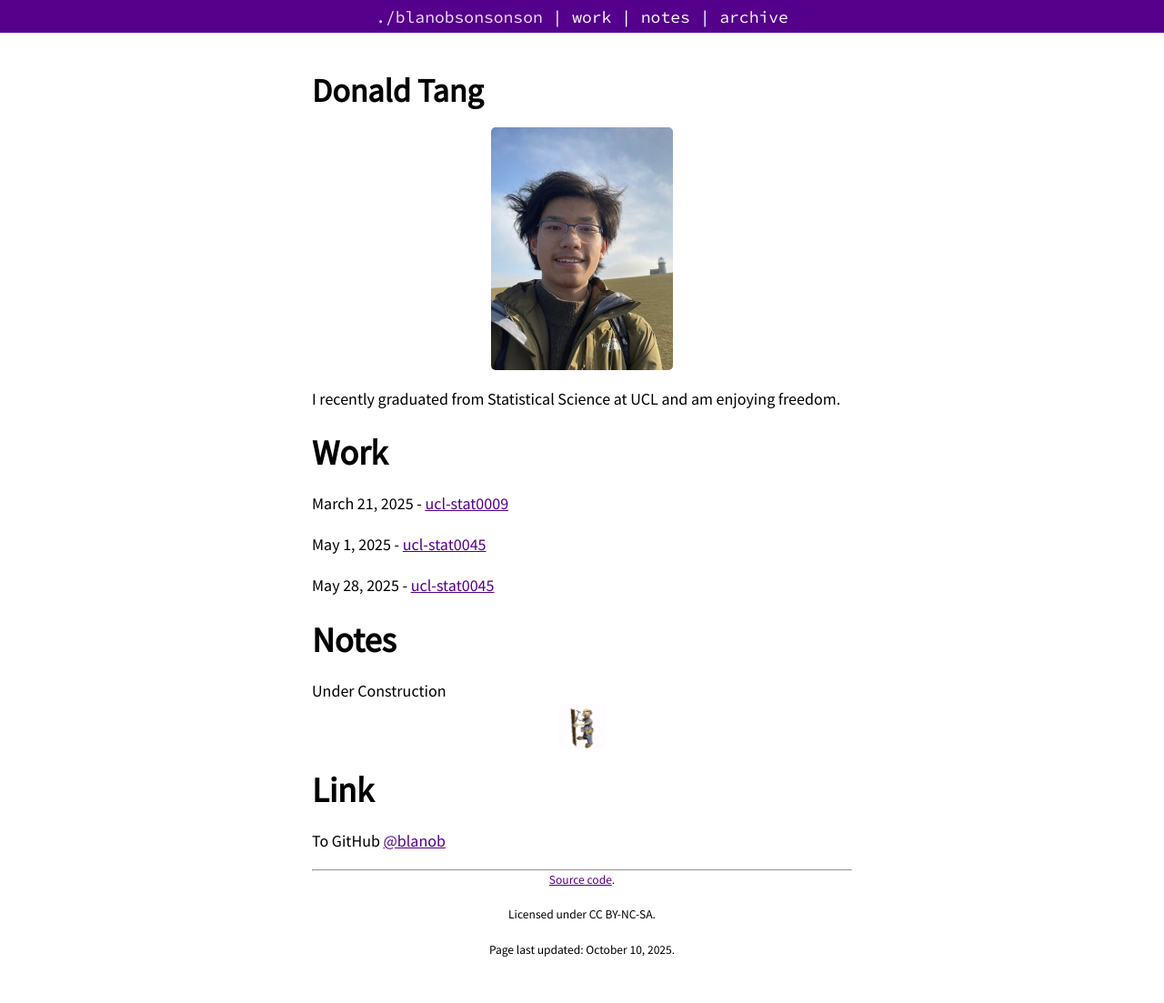
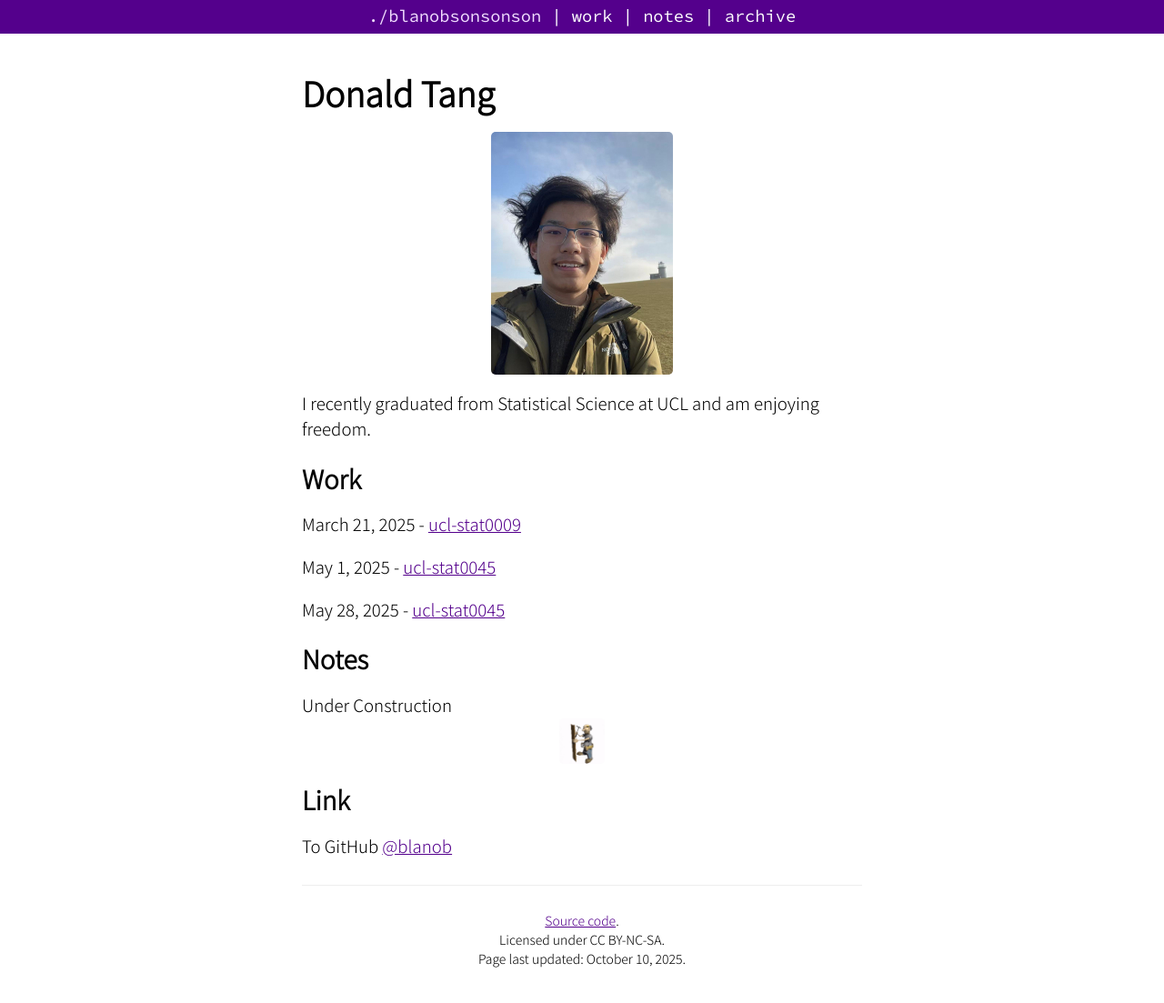
Before and after one commit to blanob/blanob.github.io, a Jekyll site: the page built from index.md, in a window 1280 px wide. Shown: the whole page at 91% size. Built offline with Jekyll 4.4.1, drawn with Linux system fonts in a browser that asks for light colours.

Commit message:
Update main.css

```diff
--- a/assets/css/main.css
+++ b/assets/css/main.css
@@ -1,5 +1,9 @@
+/* Copyright (c) 2017 Anish Athalye, Makoto Shimazu */
 @import url(https://fonts.googleapis.com/css?family=Source+Sans+Pro);
 @import url(https://fonts.googleapis.com/css?family=Source+Code+Pro);
+@import url('https://fonts.googleapis.com/css2?family=Noto+Sans+JP:wght@300&display=swap');
+
+/* Basic styling */
 
 * {
   box-sizing: border-box;
@@ -9,9 +13,18 @@
 }
 
 html {
-  font-family: "Source Sans Pro", sans-serif;
-  font-size: clamp(14px, 2vw, 18px);
+/*  font-size: 14px;
+  font-family: "Source Sans Pro", "Helvetica Neue", Helvetica, Arial, sans-serif;*/
+  font-family: 'Noto Sans JP', "Source Sans Pro", sans-serif;
+  font-size: 14pt;
   line-height: 1.5;
+}
+
+@media(min-width: 480px) {
+  html {
+    /*font-size: 16px;*/
+    font-size: 14pt;
+  }
 }
 
 body {
@@ -24,43 +37,79 @@
 h1, h2, h3, h4, h5, h6 {
   margin-bottom: 1rem;
   font-weight: bold;
+  /*text-decoration: underline;*/
   line-height: 1.25;
   font-size: 1rem;
 }
 
-h1 { margin-top: 1.25rem; font-size: clamp(1.5rem, 3vw, 2.25rem); }
-h2 { margin-top: 1.25rem; font-size: clamp(1.1rem, 2vw, 1.5rem); }
+h1 {
+  margin-top: 1.25rem;
+  font-size: 1.5rem;
+}
 
-p { margin-bottom: 1rem; }
+h2 {
+  margin-top: 1.25rem;
+  font-size: 1.1rem;
+}
 
-strong { font-weight: bold; }
-em { font-style: italic; }
+p {
+  margin-top: 0;
+  margin-bottom: 1rem;
+}
 
-ul, ol {
-  margin-bottom: 1rem;
+strong {
+  font-weight: bold;
+}
+
+em {
+  font-style: italic;
+}
+
+ul {
   list-style-position: inside;
   padding-left: 1rem;
+}
+
+ol {
+  margin-left: 1rem;
+}
+
+li > ul {
+  padding-left: 2rem;
 }
 
 ul li {
   list-style-type: none;
 }
 
+ul, ol {
+  margin-bottom: 1rem;
+}
+
+ul ul, ol ul, ul ol, ol ol {
+  margin-bottom: inherit;
+}
+
 ul li:before {
-  content: "\2013  ";
+  content: "\2013  "; /* note: extra space needed because first is consumed by css parser */
   position: absolute;
   margin-left: -1rem;
 }
 
+ul.double-spaced li {
+  margin-top: 1rem;
+}
+
 pre, code {
-  font-family: "Source Code Pro", monospace;
+  font-family: "Source Code Pro", "Menlo", "DejaVu Sans Mono", "Lucida Console", monospace;
 }
 
 code {
   background-color: rgba(27,31,35,.05);
   border-radius: 3px;
   padding: 0 0.2rem;
-  font-size: 0.85rem;
+  /*font-size: 0.9em;*/
+  font-size: 12pt;
 }
 
 pre {
@@ -68,7 +117,8 @@
   margin: 1rem;
   padding: 0.5rem 0.7rem;
   border: 1px dashed #444;
-  font-size: 0.8rem;
+  /*font-size: .8rem;*/
+  font-size: 11pt;
   overflow-x: auto;
 }
 
@@ -91,20 +141,77 @@
 
 img, video {
   display: block;
-  margin: 0 auto;
+  margin-left: auto;
+  margin-right: auto;
   border-radius: 5px;
   max-width: 100%;
   max-height: 80vh;
 }
 
-video { margin-bottom: 1rem; }
+video {
+  margin-bottom: 1rem;
+}
 
-.title { font-size: 2rem; }
-.subtitle { font-size: 1.5rem; margin-left: 1rem; }
-.small { font-size: 0.75rem; }
-.center { text-align: center; }
-.gap { margin-top: 4rem; margin-bottom: 4rem; }
-.accent { color: #8c0038; }
+summary {
+  outline: none;
+  user-select: none;
+}
+
+hr {
+  position: relative;
+  margin: 1.5rem 0;
+  border: 0;
+  border-top: 1px solid #eee;
+  border-bottom: 1px solid #fff;
+}
+
+/* Classes */
+
+.title {
+  font-size: 2rem;
+}
+
+.subtitle {
+  font-size: 1.5rem;
+  margin-left: 1rem;
+}
+
+.small {
+  font-size: 0.75rem;
+}
+
+.small p {
+  margin-bottom: 0;
+}
+
+.center {
+  text-align: center;
+}
+
+.gap {
+  margin-top: 4rem;
+  margin-bottom: 4rem;
+}
+
+.accent {
+  color: #8c0038;
+}
+
+.youtube-wrapper {
+  position: relative;
+  height: 0;
+  margin-bottom: 1rem;
+}
+
+.youtube-wrapper iframe {
+  position: absolute;
+  top: 0;
+  left: 0;
+  width: 100%;
+  height: 100%;
+}
+
+/* Elements */
 
 #content {
   max-width: 35rem;
@@ -113,9 +220,15 @@
   padding: 1rem 1rem 0 1rem;
 }
 
+.demo {
+  margin-top: 2em;
+  margin-bottom: 2em;
+}
+
 #nav-bg {
+  margin: 0;
   padding: 0.25rem 1rem;
-  font-family: "Source Code Pro", monospace;
+  font-family: "Source Code Pro", "Menlo", "DejaVu Sans Mono", "Lucida Console", monospace;
   background: #54008c;
   color: #fff;
 }
@@ -136,17 +249,29 @@
   background-color: #fff;
 }
 
-a#logo { color: #f2deff; }
-a:hover#logo { color: #000; }
+a#logo {
+  color: #f2deff;
+}
 
-/* --- Mobile nav behavior --- */
+a:hover#logo {
+  color: #000;
+}
 
-#menu-icon { display: none; }
+#menu-icon {
+  display: none;
+}
+
+.trigger {
+  display: none;
+}
+
+input[type=checkbox]:checked ~ .trigger {
+  display:block;
+  margin: auto;
+}
 
 .menu-label {
-  display: block;
-  cursor: pointer;
-  font-family: "Source Code Pro", monospace;
+  font-family: "Source Code Pro", "Menlo", "DejaVu Sans Mono", "Lucida Console", monospace;
 }
 
 input[type=checkbox] ~ .menu-label:after {
@@ -157,33 +282,25 @@
   content: "(-)";
 }
 
-/* Hide nav links until menu toggled */
-.trigger {
-  display: none;
-}
-
-input[type=checkbox]:checked ~ .trigger {
+.nav-link {
   display: block;
-  margin: auto;
 }
 
 .trigger-child {
-  display: flex;
-  flex-direction: column;
-  gap: 0.5rem;
-  text-align: center;
-}
-
-.nav-link {
-  display: block;
+  display: inline-block;
+  text-align: initial;
 }
 
 .nav-link:before {
   content: "- ";
 }
 
+/* in terms of our fixed-width layout; if smaller than this, we want to
+ * collapse the menu */
 @media (min-width: 40rem) {
-  .menu-label { display: none; }
+  .menu-label {
+    display: none;
+  }
 
   .trigger {
     display: inline;
@@ -195,10 +312,6 @@
     text-align: initial;
   }
 
-  input[type=checkbox]:checked ~ .trigger {
-    display: inline;
-  }
-
   .nav-link {
     display: initial;
   }
@@ -208,18 +321,42 @@
   }
 }
 
-/* Dark mode */
+@media (prefers-color-scheme: dark) {
 
-@media (prefers-color-scheme: dark) {
-  body { background-color: #303030; color: #ddd; }
-  a { color: #66D9EF; text-decoration: none; }
-  a:hover { color: #000; background-color: #66D9EF; }
-  h1, h2, h3, h4, h5, h6 { color: #eee; }
-  #nav-bg, a#logo, #top-nav a { background-color: #A6E22E; color: #202020; }
-  .accent { color: #F92672; }
+    body {
+        background-color: #303030;
+        color: #ddd
+    }
+
+    a {
+      color: #66D9EF;
+      /*color: #A6E22E;*/
+      text-decoration: none;
+    }
+
+    a:hover {
+      color: #000;
+      background-color: #66D9EF;
+      text-decoration: none;
+    }
+
+    h1, h2, h3, h4, h5, h6 {
+        color: #eee;
+      }
+
+    #nav-bg, a#logo, #top-nav a {
+      background-color: #A6E22E;
+      color: #202020;
+    }
+
+    a:hover > code  {
+        background-color: #66D9EF;
+    }
+
+    .accent {
+        color: #F92672;
+    }
 }
-
-/* Print styles */
 
 @media print {
   #nav-bg, #logo, #top-nav { display: none; }
@@ -229,14 +366,8 @@
   body { background: none; }
   #content { max-width: none; }
   h1.title { text-align: center; }
-  h1, h2, h3, h4, h5, h6 { page-break-after: avoid; }
+  h1, h2, h3, h4, h5, h6 { break-after: avoid-page; page-break-after: avoid; }
   #content hr:last-of-type { display: none; }
-  #content pre { page-break-inside: avoid; white-space: pre-wrap; }
+  #content pre { break-inside: avoid-page; page-break-inside: avoid; }
   #content div.small:last-of-type { display: none; }
-  a[href^="https://"]::after,
-  a[href^="http://"]::after {
-    content: "(" attr(href) ")";
-    font-family: monospace;
-    margin: 0 .25em;
-  }
 }
```
